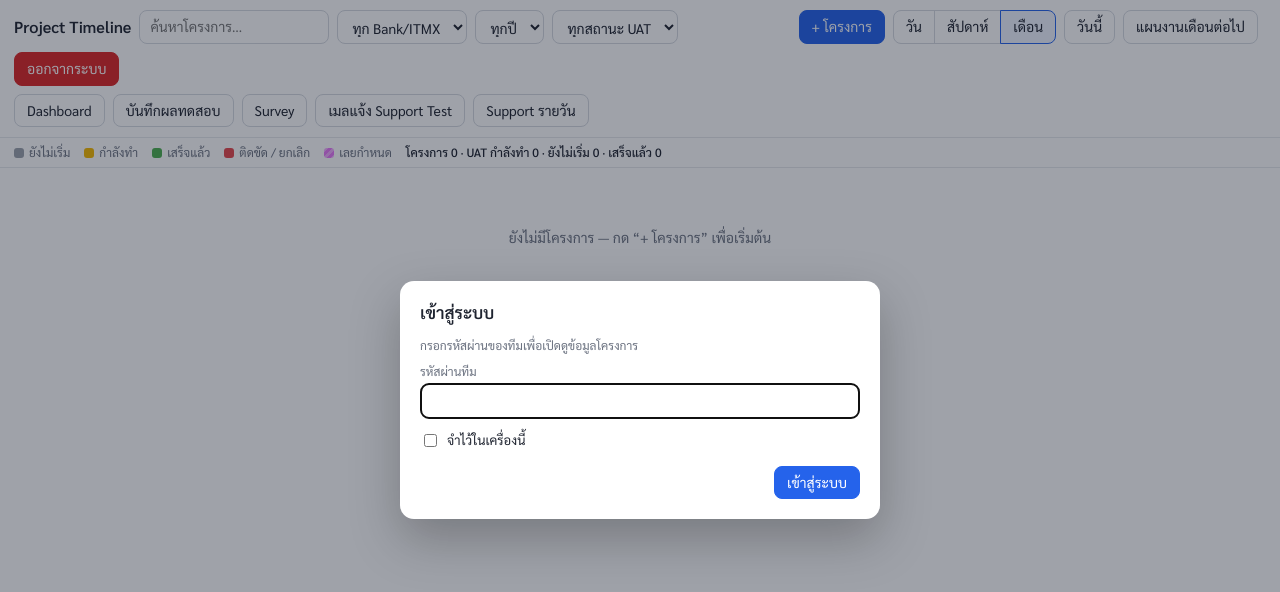
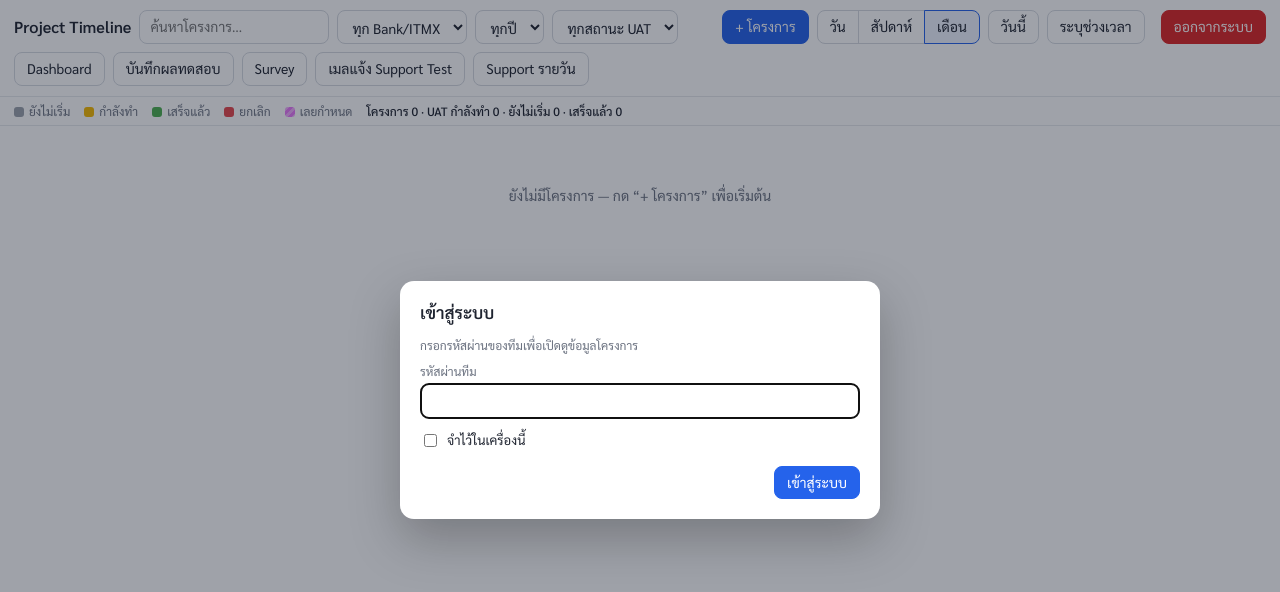
Before and after one commit to smartreceiptsup-ops/Project-timeline, a plain HTML site: page index.html in a window 1280 px wide. Drawn offline with Linux system fonts and the light colour scheme.

Commit message:
Update index.html

```diff
--- a/index.html
+++ b/index.html
@@ -237,7 +237,7 @@ tr.lgh small{color:var(--mut);font-weight:400}
     <select id="fb"></select>
     <select id="fy"></select>
     <select id="fst" title="กรองตามสถานะ UAT">
-      <option value="">ทุกสถานะ UAT</option><option value="doing">กำลังทำ</option><option value="todo">ยังไม่เริ่ม</option><option value="done">เสร็จแล้ว</option><option value="blocked">ติดขัด / ยกเลิก</option>
+      <option value="">ทุกสถานะ UAT</option><option value="doing">กำลังทำ</option><option value="todo">ยังไม่เริ่ม</option><option value="done">เสร็จแล้ว</option><option value="blocked">ยกเลิก</option>
     </select>
     <button id="fclr" hidden>ล้างตัวกรอง</button>
   </div>
@@ -249,7 +249,7 @@ tr.lgh small{color:var(--mut);font-weight:400}
     <button data-z="28">วัน</button><button data-z="14">สัปดาห์</button><button data-z="5">เดือน</button>
   </div>
   <button id="goToday">วันนี้</button>
-  <button id="toRp" title="แผนงานที่ต้องดำเนินการเดือนต่อไป">แผนงานเดือนต่อไป</button>
+  <button id="toRp" title="แผนงานที่ต้องดำเนินการเดือนต่อไป">ระบุช่วงเวลา</button>
   <span id="sync"></span>
   <button id="logout" hidden>ออกจากระบบ</button>
   <div id="nav">
@@ -273,7 +273,7 @@ var STATUS={
   todo:{label:'ยังไม่เริ่ม',color:'#9aa1ab',tx:'#fff'},
   doing:{label:'กำลังทำ',color:'#f5b800',tx:'#5c4300'},
   done:{label:'เสร็จแล้ว',color:'#4cae4f',tx:'#fff'},
-  blocked:{label:'ติดขัด / ยกเลิก',color:'#e5484d',tx:'#fff'}
+  blocked:{label:'ยกเลิก',color:'#e5484d',tx:'#fff'}
 };
 function $(s,r){return (r||document).querySelector(s)}
 function esc(s){return String(s==null?'':s).replace(/[&<>"]/g,function(c){return {'&':'&amp;','<':'&lt;','>':'&gt;','"':'&quot;'}[c]})}
@@ -564,7 +564,7 @@ function renderTop(){
   }
   Array.prototype.forEach.call(document.querySelectorAll('#zoom button'),function(b){b.className=(+b.dataset.z===S.zoom[S.view])?'on':''});
   if(rp){
-    $('#sub').innerHTML=(sl?'<span>'+esc(SLSUB[S.view])+'</span>':lg||db?'<span>ข้อมูลจากแท็บ TestLog ใน Google Sheet · 1 แถว = 1 รอบการทดสอบ</span>':'<span>ข้อมูลจาก UAT และ PVT ทุกสถานะ · คลิกที่แถวเพื่อเปิดรายละเอียดโครงการ</span>')
+    $('#sub').innerHTML=(sl?'<span>'+esc(SLSUB[S.view])+'</span>':lg||db?'<span>ข้อมูลจากแท็บ TestLog ใน Google Sheet</span>':'<span>ข้อมูลจาก UAT และ PVT ทุกสถานะ · คลิกที่แถวเพื่อเปิดรายละเอียดโครงการ</span>')
       +(!REMOTE?'<span id="demo">โหมดทดลอง: ข้อมูลเก็บในเบราว์เซอร์นี้เท่านั้น (ยังไม่ได้ตั้งค่า config.js)</span>':'');
     return;
   }
@@ -1399,7 +1399,7 @@ function openLog(id){
       +'<div class="fld"><span>ประเภท</span>'+enumSel('lg-kind','kind',l.kind)+'</div>'
       +'<div class="fld"><span>ประเภท_1</span>'+enumSel('lg-origin','origin',l.origin)+'</div></div>'
     +'<div class="g2"><div class="fld"><span>Owner (ฝ่ายเจ้าของโครงการ)</span><input id="lg-owner" list="lg-owners" value="'+esc(l.owner)+'"></div>'
-      +'<div class="fld"><span>ฝ่ายที่เริ่มทดสอบ</span><input id="lg-startDept" list="lg-depts" value="'+esc(l.startDept)+'"></div></div>'
+      +'<div class="fld"><span>ฝ่ายที่ร่วมทดสอบ</span><input id="lg-startDept" list="lg-depts" value="'+esc(l.startDept)+'"></div></div>'
     +A('title','เรื่อง/โครงการ',2)
     +'<div class="sec">รายละเอียดการทดสอบ</div>'
     +A('condition','เงื่อนไข',3)+A('limits','ข้อจำกัดในการทดสอบ',3)
```
